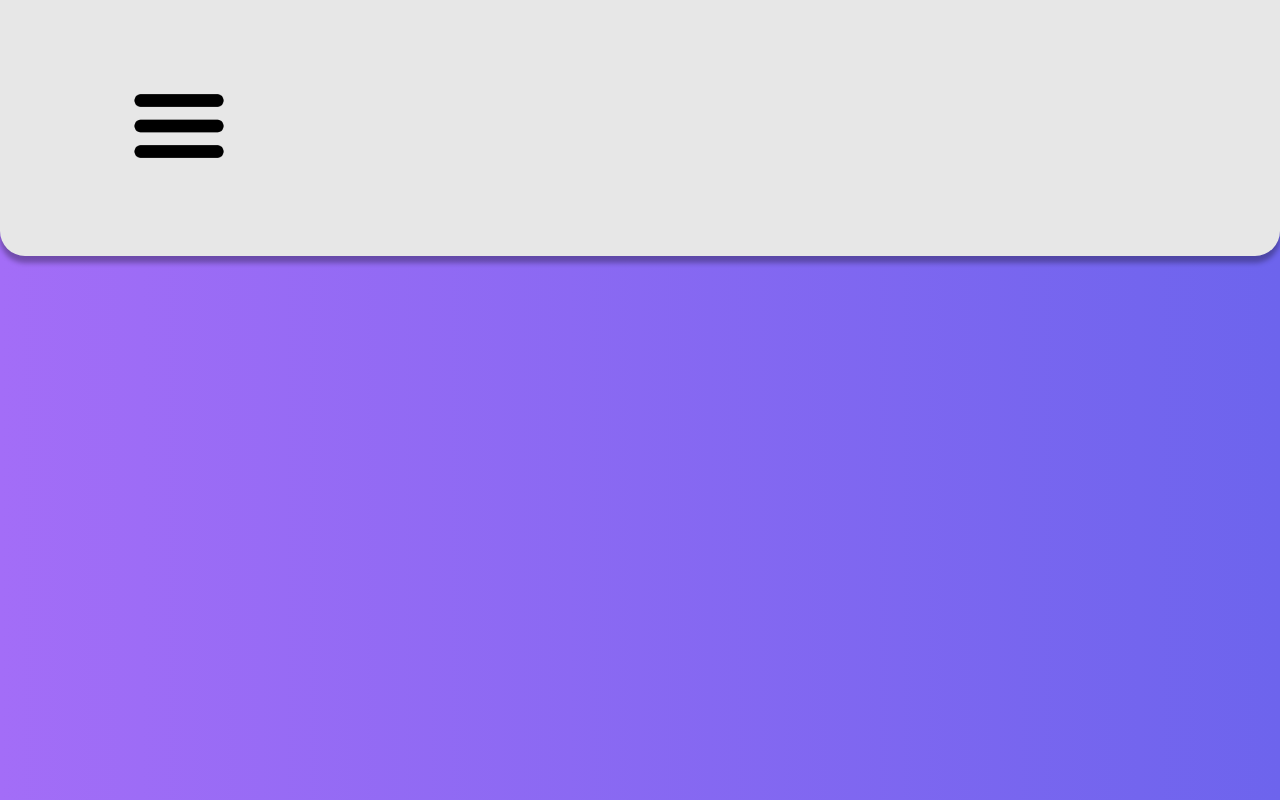
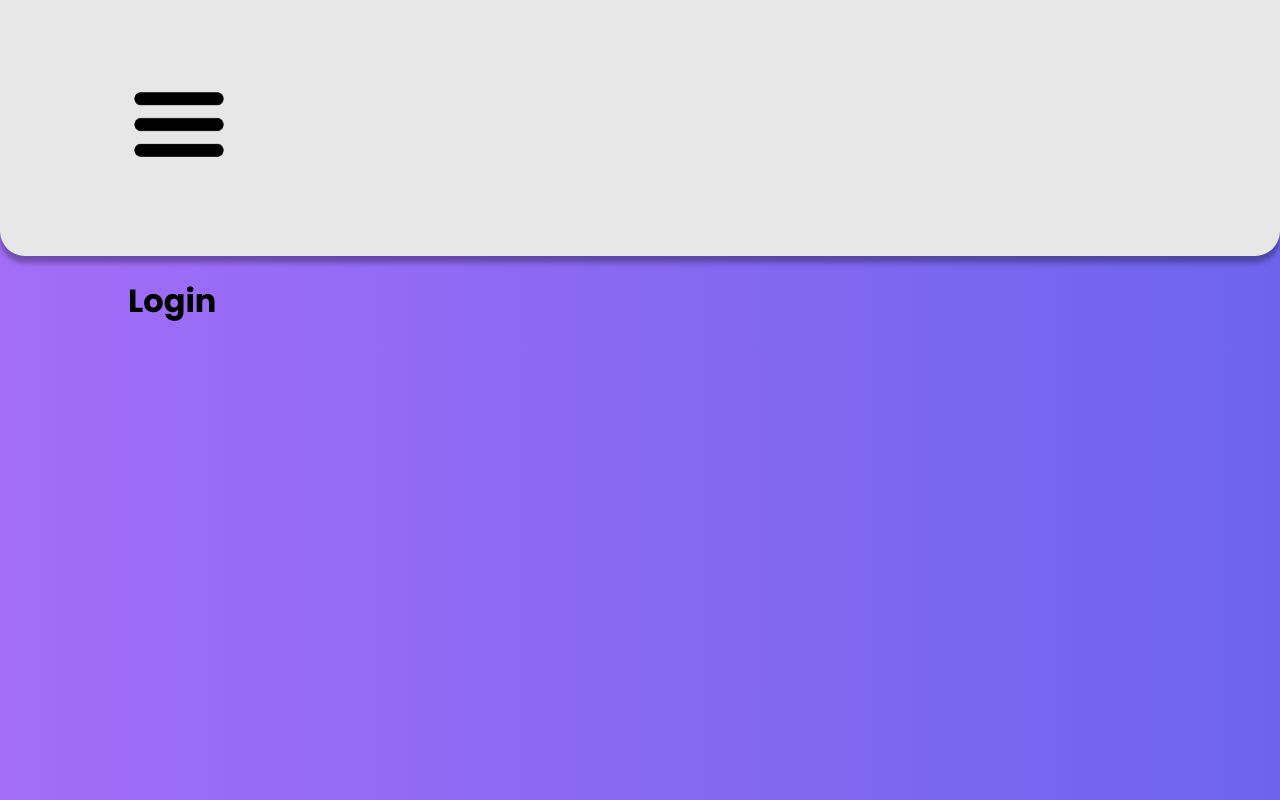
Before and after one commit to Logus-Game/logus-front-end, a React (Create React App) app: page / in a window 1280 px wide. Built offline with nearby package versions, Linux system fonts and the light colour scheme.

Commit message:
inicio login

```diff
--- a/src/App.css
+++ b/src/App.css
@@ -1,6 +1,9 @@
+@import url('https://fonts.googleapis.com/css2?family=Poppins:wght@400;500;600;700&display=swap');
+
 body{
   margin: 0;
   background: linear-gradient(to right, #A36DF7, #6D64ED);
+  font-family: 'Poppins', sans-serif;
 }
 .App {
   margin: 0;
--- a/src/App.js
+++ b/src/App.js
@@ -12,7 +12,7 @@ function App() {
       <Header/>
       <Router>
         <Routes>
-          <Route path='/' element={Login}/>
+          <Route path='/' element={<Login/>}/>
         </Routes>
       </Router>
 
--- a/src/pages/Login.jsx
+++ b/src/pages/Login.jsx
@@ -2,7 +2,11 @@ import React from "react";
 
 const Login = () => {
     return (
-        <></>
+        <div className="container">
+            <div className="login-form">
+                <h1>Login</h1>
+            </div>
+        </div>
     )
 }
 
```
